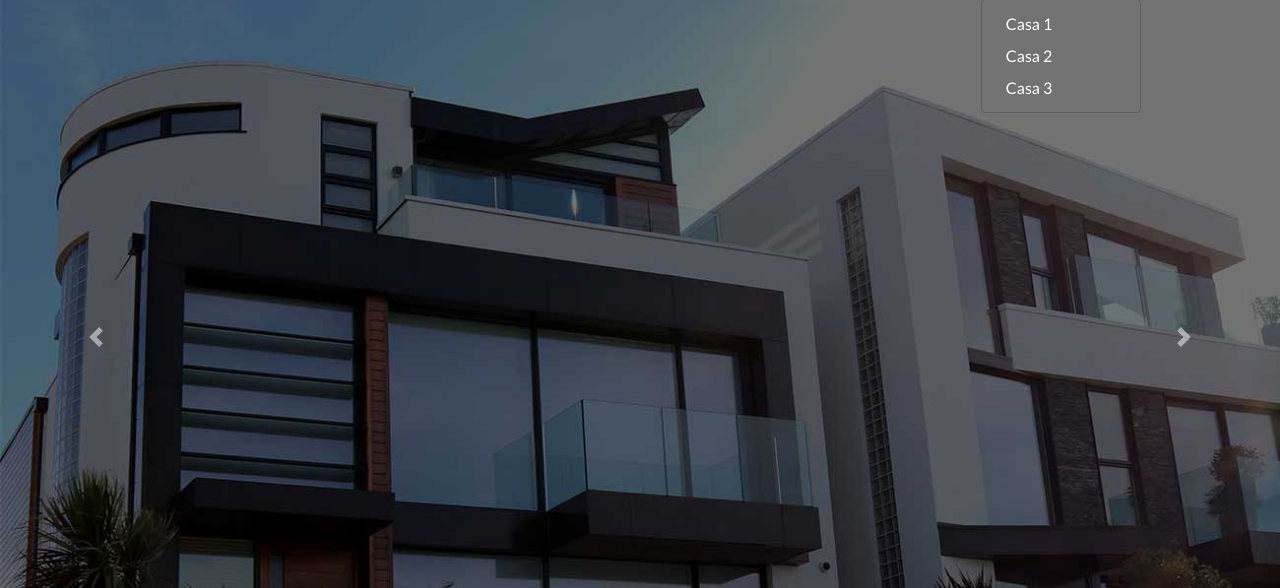
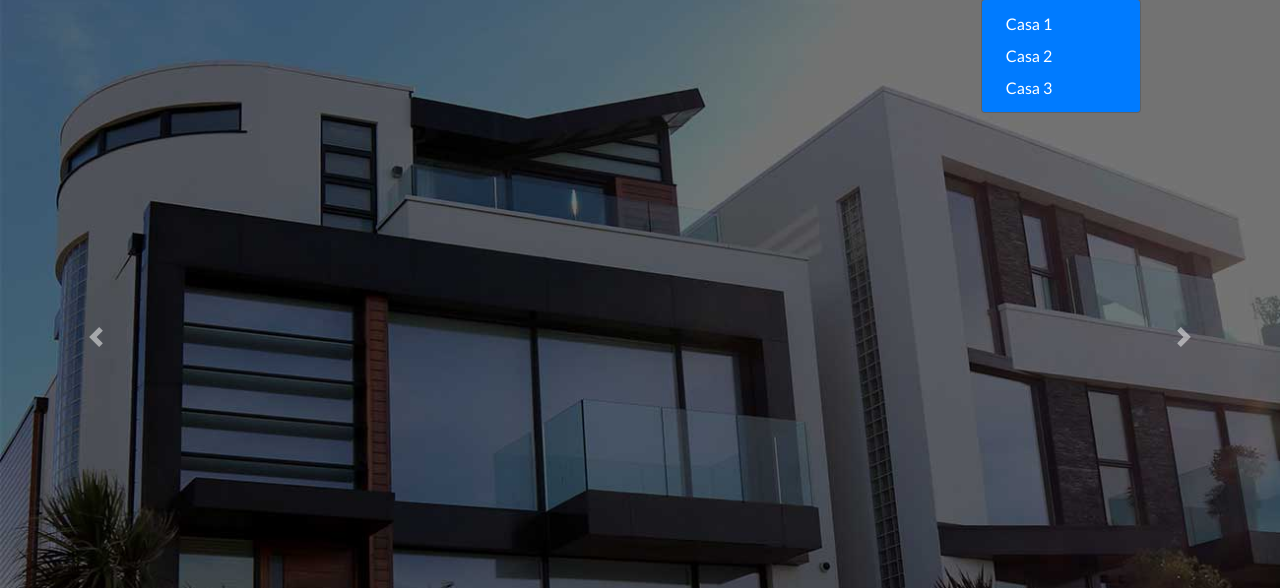
Before and after one commit to borisbrunop/bienesraices-bootstrap, a plain HTML site: page index.html in a window 1280 px wide. Both pictures are taken after a click on the link "Anuncios". Shown: the part 51-639 px from the top of the page. Drawn offline with nearby package versions, Linux system fonts and the light colour scheme.

```diff
--- a/index.html
+++ b/index.html
@@ -31,10 +31,10 @@
                                 </li>
                                 <li class="nav-item dropdown">
                                     <a href="#" class="nav-link dropdown-toggle" id="anunciosDropdown" data-toggle="dropdown" aria-haspopup="true" aria-expanded="false">Anuncios</a>
-                                    <div class="dropdown-menu bg-transparent" aria-labelledby="anunciosDropdown">
-                                        <a class="dropdown-item bg-transparent text-white" href="#">Casa 1</a>
-                                        <a class="dropdown-item bg-transparent text-white" href="#">Casa 2</a>
-                                        <a class="dropdown-item bg-transparent text-white" href="#">Casa 3</a>
+                                    <div class="dropdown-menu bg-primary" aria-labelledby="anunciosDropdown">
+                                        <a class="dropdown-item bg-primary text-white" href="#">Casa 1</a>
+                                        <a class="dropdown-item bg-primary text-white" href="#">Casa 2</a>
+                                        <a class="dropdown-item bg-primary text-white" href="#">Casa 3</a>
                                     </div>
                                 </li>
                                 <li class="nav-item">
```
